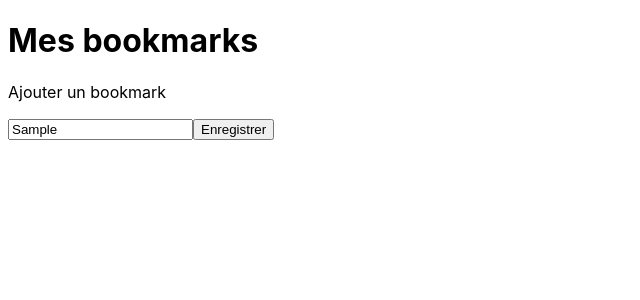
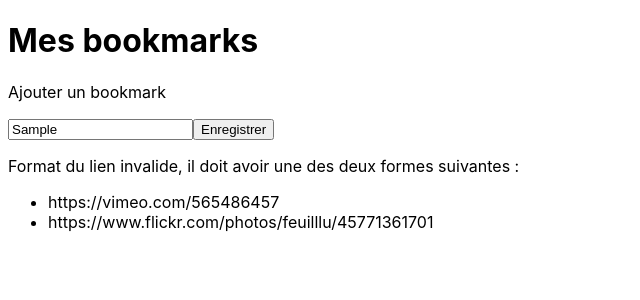
Before and after one commit to YoannDelion/test-klaxoon, a React (Create React App) app: page / in a window 1280 px wide. Both pictures are taken after typing "Sample" into the empty fields and a click on the button "Enregistrer". Shown: the top 300 px of the page, without its empty margins (0-640 px from the left). Built offline with nearby package versions, Linux system fonts and the light colour scheme.

Commit message:
feat(LinkForm): check link format before submit

```diff
--- a/src/components/LinkForm/LinkForm.tsx
+++ b/src/components/LinkForm/LinkForm.tsx
@@ -1,17 +1,24 @@
 import { useState } from 'react'
+import checkLinkFormat from '../../utils/checkLinkFormat'
 import Button from '../Button/Button'
 import TextInput from '../TextInput/TextInput'
 
 export default function LinkForm() {
   const [link, setLink] = useState('')
+  const [error, setError] = useState(false)
 
   const handleChange = (e: React.FormEvent<HTMLInputElement>) => {
-    setLink(e.currentTarget.value)
+    setLink(e.currentTarget.value.trim())
   }
 
   const handleSubmit = (e: React.FormEvent<HTMLFormElement>) => {
     e.preventDefault()
-    console.log(link)
+    if (checkLinkFormat(link)) {
+      setError(false)
+      // Send link to API
+    } else {
+      setError(true)
+    }
   }
 
   return (
@@ -19,6 +26,15 @@ export default function LinkForm() {
       <p>Ajouter un bookmark</p>
       <TextInput value={link} setValue={handleChange} />
       <Button>Enregistrer</Button>
+      {error && (
+        <div>
+          <p>Format du lien invalide, il doit avoir une des deux formes suivantes :</p>
+          <ul>
+            <li>https://vimeo.com/565486457</li>
+            <li>https://www.flickr.com/photos/feuilllu/45771361701</li>
+          </ul>
+        </div>
+      )}
     </form>
   )
 }
--- /dev/null
+++ b/src/utils/checkLinkFormat.ts
@@ -0,0 +1,5 @@
+export default function checkLinkFormat(link: string) {
+  const vimeoRegEx = new RegExp('^https://vimeo.com/[0-9]+/?$')
+  const flickrRegEx = new RegExp('^https://www.flickr.com/photos/feuilllu/[0-9]+/?$')
+  return vimeoRegEx.test(link) || flickrRegEx.test(link)
+}
```
